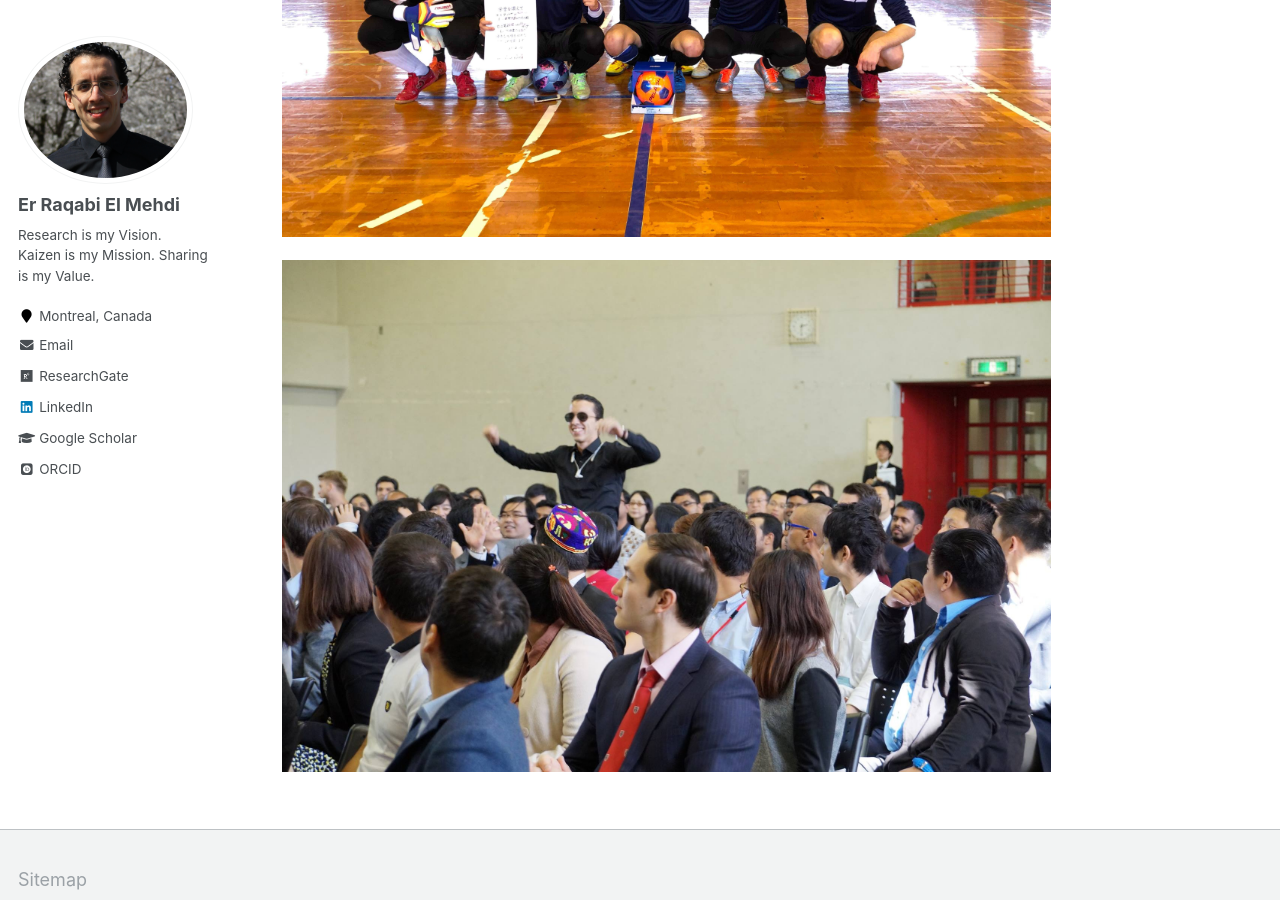
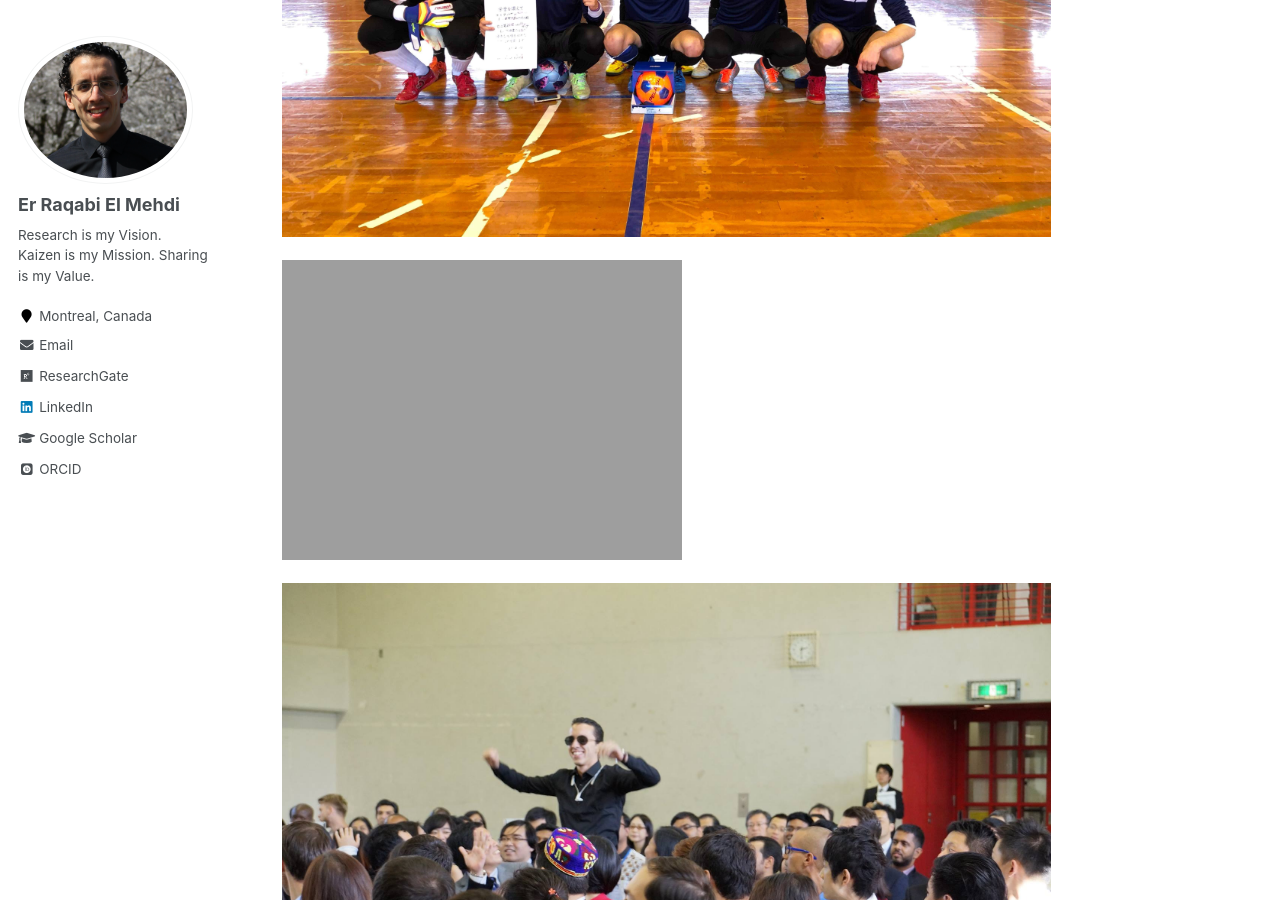
Before and after one commit to RqbMedi/rqbmedi.github.io, a Jekyll site: the page built from _pages/markdown.md, in a window 1280 px wide and 900 px high, scrolled down 4150 px. Built offline with Jekyll 4.4.1, drawn with Linux system fonts in a browser that asks for light colours; some web fonts are replaced.

Commit message:
Update markdown.md

```diff
--- a/_pages/markdown.md
+++ b/_pages/markdown.md
@@ -43,4 +43,6 @@ Selected Media Coverage
 
 ![Soccer Tournament](http://rqbmedi.github.io/images/9_Soccer_Tournament_Champions.jpeg)
 
+![Snowboarding in Hakkai Sanroku Niigata](http://rqbmedi.github.io/images/Snowboarding.jpeg)
+
 ![IUJ Welcome Ceremony](http://rqbmedi.github.io/images/11_IUJ_Welcome_Ceremony.jpeg)
```
